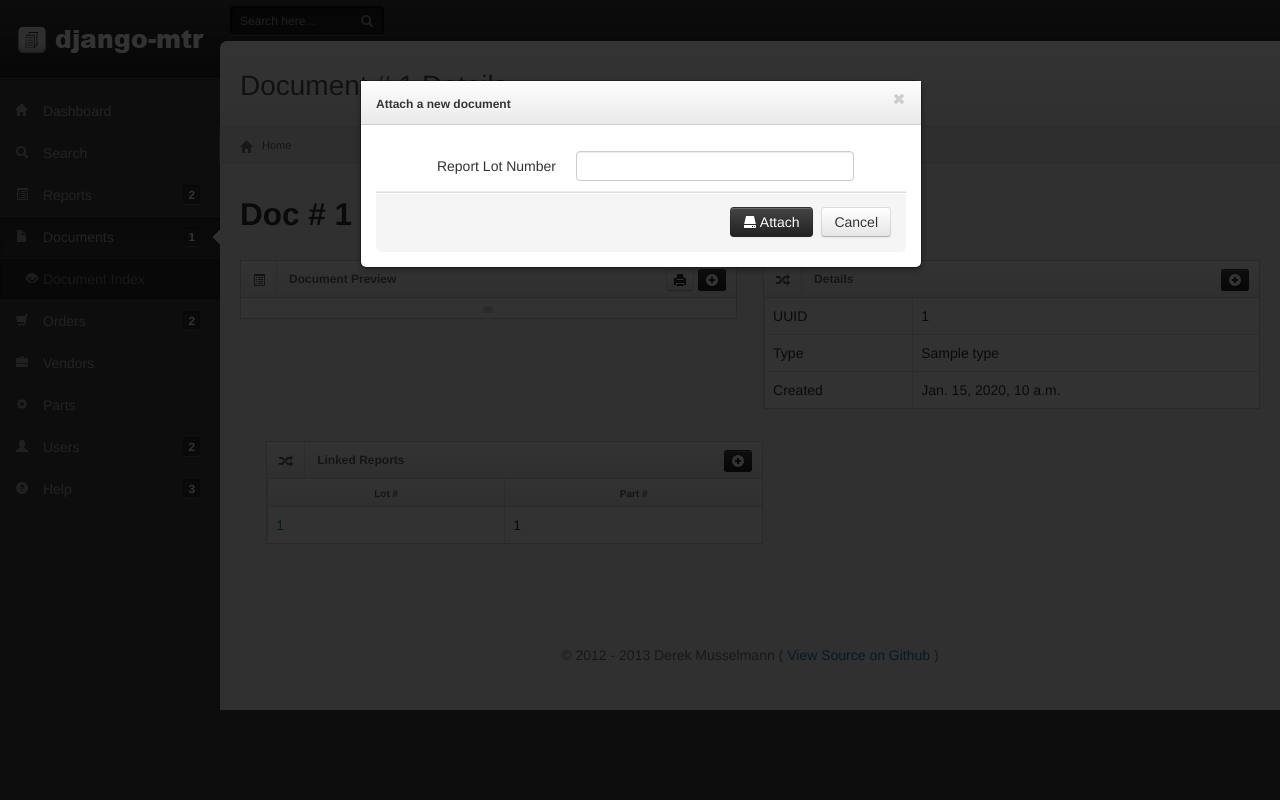
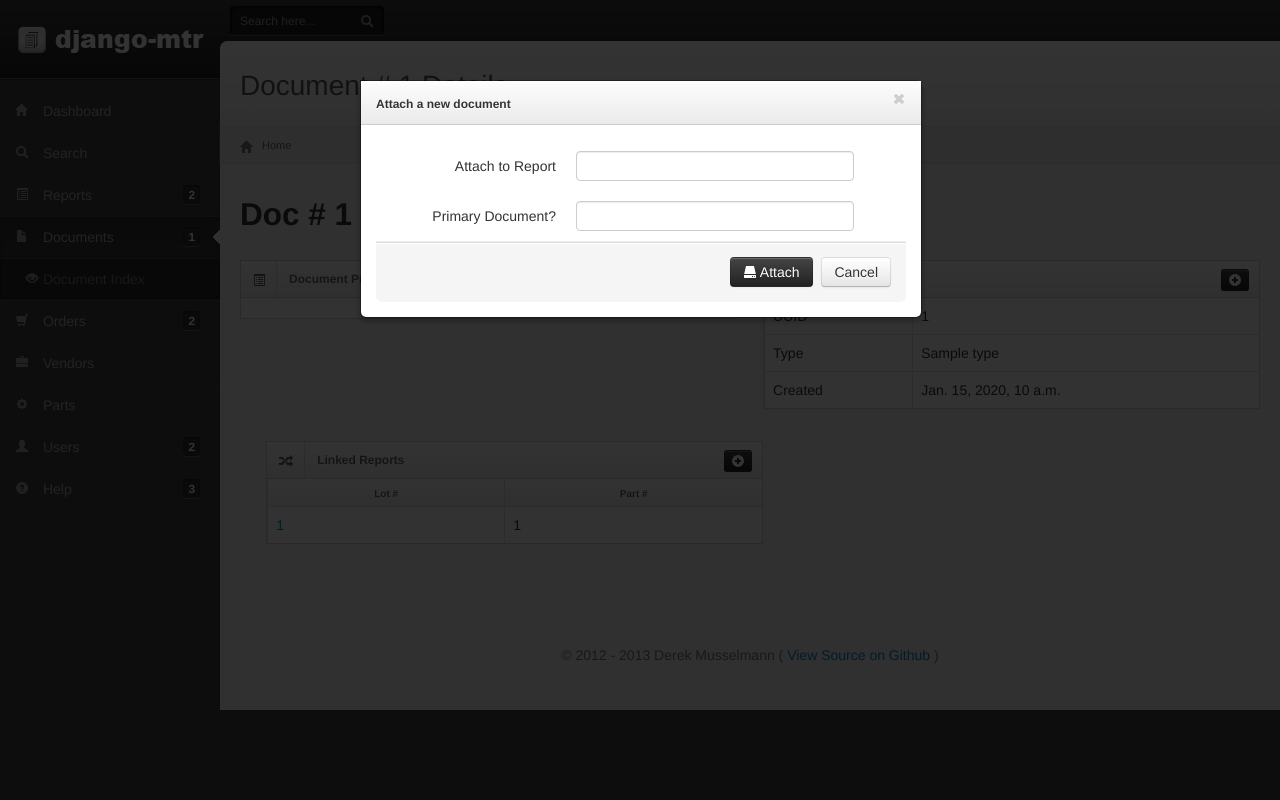
Before and after one commit to disflux/django-mtr, a Django app: template templates/documents/document.html in a window 1280 px wide, after a click that opens the changed part. Run offline with Django 3.2, Linux system fonts and the light colour scheme; the template is opened without the code that fills it: most values are stand-ins (such as "Sample title", 1, 10 or a date in 2020); grey boxes marked "Sample" are stand-in pictures; form fields are guessed from the names that the template uses; some libraries are stand-ins or nearby versions.

Commit message:
change the forms for attaching documents to reports

```diff
--- a/documents/forms.py
+++ b/documents/forms.py
@@ -1,9 +1,14 @@
 from django import forms
 from django.forms import ModelForm
 from documents.models import Document
+from reports.models import Report
 
 class NewDocumentForm(ModelForm):
     class Meta:
         model = Document
         fields = ['type', 'file']
     primary = forms.BooleanField(label='Primary Document?', required=False)
+
+class AttachDocumentForm(forms.Form):
+    lot_number = forms.ModelChoiceField(queryset=Report.objects.all())
+    primary = forms.BooleanField(label='Primary Document?', required=False)
--- a/templates/modals/attach_document.html
+++ b/templates/modals/attach_document.html
@@ -7,9 +7,14 @@
         <form id="image-form" class="form-horizontal" method="post" action="{% url 'documents.views.attach_document' %}">
             {% csrf_token %}
             <div class="control-group">
-                <label class="control-label">Report Lot Number</label>
+                <label class="control-label">Attach to Report</label>
                 <div class="controls">
-                    <input type="text" id="report_lot_number" name="report_lot_number" maxlength=12 />
+                    {{ attach_document_form.lot_number }}
+                </div>
+
+                <label class="control-label">Primary Document?</label>
+                <div class="controls">
+                    {{ attach_document_form.primary }}
                 </div>
             </div>
             <div class="modal-footer">
```
Also changed, not shown: documents/views.py (+14 -9 lines).
